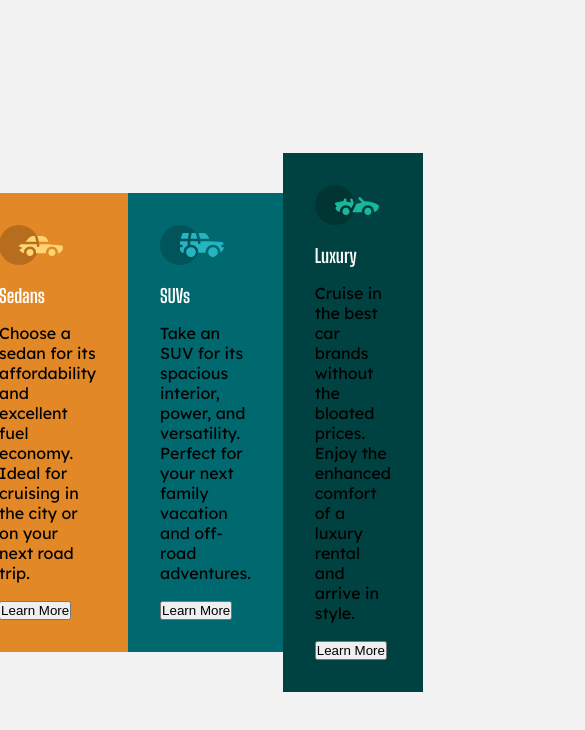
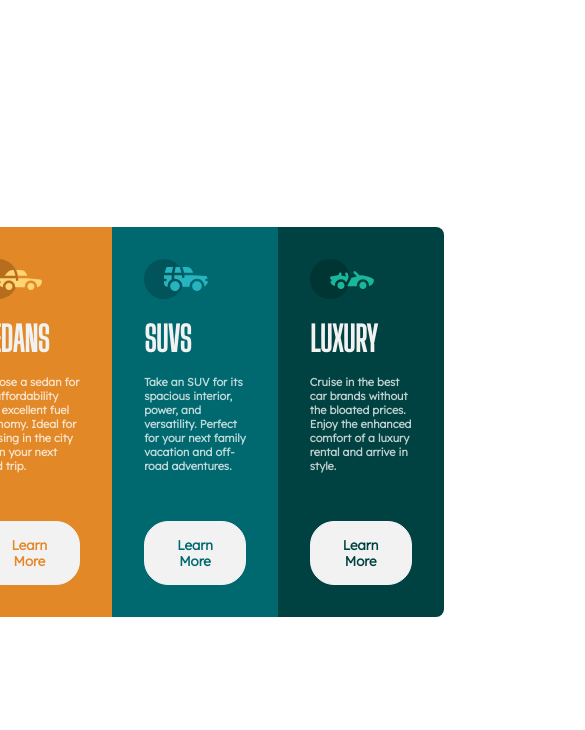
Before and after one commit to mdayrell/challenge-card-preview, a plain HTML site: page index.html in a window 390 px wide. Shown: the whole page, 585 px wide, since content can reach past the window. Drawn offline with Linux system fonts and the light colour scheme.

Commit message:
css desktop sem responsividade

```diff
--- a/index.html
+++ b/index.html
@@ -20,21 +20,17 @@
       <h3>Sedans</h3>
       <p class="text">Choose a sedan for its affordability and excellent fuel economy. Ideal for cruising in the city
       or on your next road trip.</p>
-      <div class="botao-card-01">
-        <button>Learn More</button>
-      </div>
+      <button class="botao-01">Learn More</button>
     </div>
 
     <div class="card-02">
       <div class="card-02-icon">
         <img src="./images/icon-suvs.svg" alt="">
       </div>
-      <h3>SUVs</h3>
+      <h3>Suvs</h3>
       <p class="text">Take an SUV for its spacious interior, power, and versatility. Perfect for your next family vacation
-      and off-road adventures.</p>
-      <div class="botao-card-02">
-        <button>Learn More</button>
-      </div>
+        and off-road adventures.</p>
+      <button class="botao-02">Learn More</button>
     </div>
 
     <div class="card-03">
@@ -44,9 +40,7 @@
       <h3>Luxury</h3>
       <p class="text">Cruise in the best car brands without the bloated prices. Enjoy the enhanced comfort of a luxury
       rental and arrive in style.</p>
-      <div class="botao-card-03">
-        <button>Learn More</button>
-      </div>
+      <button class="botao-03">Learn More</button>
     </div>
 
   </div>
--- a/style.css
+++ b/style.css
@@ -1,4 +1,5 @@
-@import url('https://fonts.googleapis.com/css2?family=Big+Shoulders+Display:wght@700&family=Lexend+Deca:wght@400;700&display=swap');
+@import url('https://fonts.googleapis.com/css2?family=Lexend+Deca:wght@300&display=swap');
+@import url('https://fonts.googleapis.com/css2?family=Big+Shoulders+Display&display=swap');
 
 * {
     padding: 0;
@@ -6,43 +7,84 @@
 }
 
 body {
-    background-color: hsl(0, 0%, 95%);
+    background-color: hsla(0, 0%, 100%, 0.75);
+    height: 100vh;
     display: flex;
     justify-content: center;
-    height: 100vh;
+    align-items: center;
 }
 
 .cards {
     display: flex;
-    align-items: center;
     width: auto 0;
-    padding: 11rem;
+}
+
+.card-01 {
+    background-color: hsl(31, 77%, 52%);
+    max-width: 150px;
+    margin: 0 auto;
+    padding: 2rem;
+    border-radius: 8px 0 0 8px;
+}
+
+.card-02 {
+    background-color: hsl(184, 100%, 22%);
+    max-width: 150px;
+    margin: 0 auto;
+    padding: 2rem;
+}
+
+.card-03 {
+    background-color: hsl(179, 100%, 13%);
+    max-width: 150px;
+    margin: 0 auto;
+    padding: 2rem;
+    border-radius: 0 8px 8px 0px;
 }
 
 h3 {
     font-family: 'Big Shoulders Display', cursive;
-    color: white;
+    color: hsl(0, 0%, 95%);
     margin: 1rem 0;
-}
-
-.card-01, .card-02, .card-03 {
-    padding: 2rem;
-    font-family: 'Lexend Deca', sans-serif;
-}
-
-.card-01 {
-    background-color: hsl(31, 77%, 52%);
-}
-
-.card-02 {
-    background-color: hsl(184, 100%, 22%);
-}
-
-.card-03 {
-    background-color: hsl(179, 100%, 13%);
+    font-size: 34px;
+    text-transform: uppercase;
 }
 
 .text {
+    font-family: 'Lexend Deca', sans-serif;
     text-align:left;
     margin-bottom: 1rem;
+    padding: 0 0 2rem 0;
+    font-weight: 600;
+    font-size: 11px;
+    color:hsla(0, 0%, 100%, 0.75)
 }
+
+button {
+    font-family: 'Lexend Deca', sans-serif;
+    font-weight: 600;
+    background-color: hsl(0, 0%, 95%);
+    text-align: center;
+    padding: 15px 32px;
+    border-radius: 24px;
+    transition-duration: 0.4s;
+    border: 1px solid hsl(0, 0%, 95%);
+}
+
+button:hover {
+    background-color: transparent;
+    cursor: pointer;
+    color: hsl(0, 0%, 95%);
+}
+
+.botao-01 {
+    color: hsl(31, 77%, 52%);
+}
+
+.botao-02 {
+    color: hsl(184, 100%, 22%);
+}
+
+.botao-03 {
+    color:  hsl(179, 100%, 13%);
+}
```
